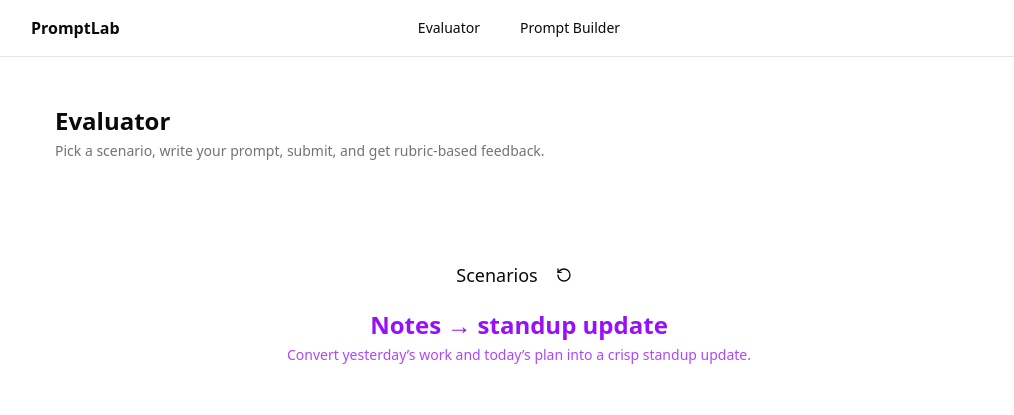
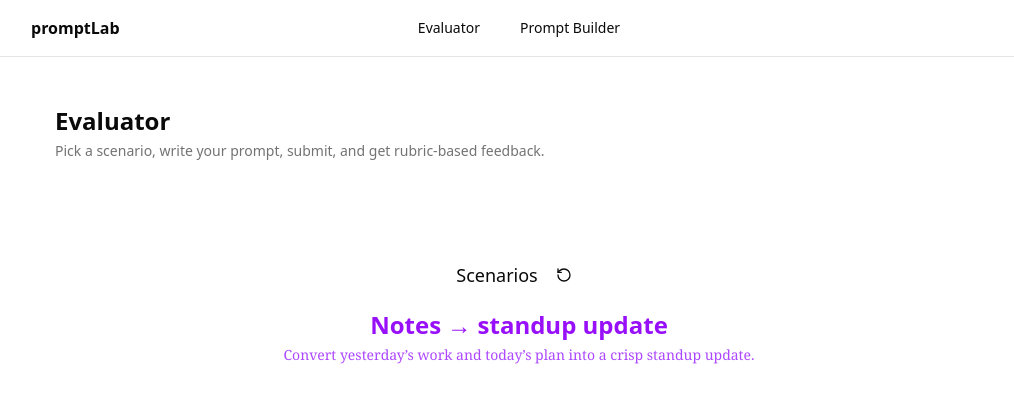
Before and after one commit to Ebaka716/eval, a Next.js app: page /prompt in a window 1280 px wide. Shown: the top 415 px of the page, without its empty margins (121-1135 px from the left). Built offline with nearby package versions, Linux system fonts and the light colour scheme.

Commit message:
Typography: revert scenario title to default font; keep description in serif

```diff
--- a/src/app/layout.tsx
+++ b/src/app/layout.tsx
@@ -32,7 +32,7 @@ export default function RootLayout({
         <header className="border-b">
           <div className="mx-auto max-w-5xl px-6 py-3 grid grid-cols-3 items-center">
             <div className="justify-self-start">
-              <Link href="/" className="font-semibold">PromptLab</Link>
+              <Link href="/" className="font-semibold">promptLab</Link>
             </div>
             <nav className="justify-self-center flex items-center gap-4">
               <Link href="/prompt">
--- a/src/components/promptlab/ScenarioHeader.tsx
+++ b/src/components/promptlab/ScenarioHeader.tsx
@@ -17,7 +17,7 @@ export function ScenarioHeader({ scenario, onReload }: { scenario: Scenario | nu
         <p className="text-2xl font-semibold text-purple-600">
           {scenario ? scenario.title : "Preparing scenario…"}
         </p>
-        <p className="text-sm text-purple-500">
+        <p className="text-sm text-purple-500 font-serif">
           {scenario ? scenario.description : "One moment while we load a scenario for you."}
         </p>
       </div>
```
